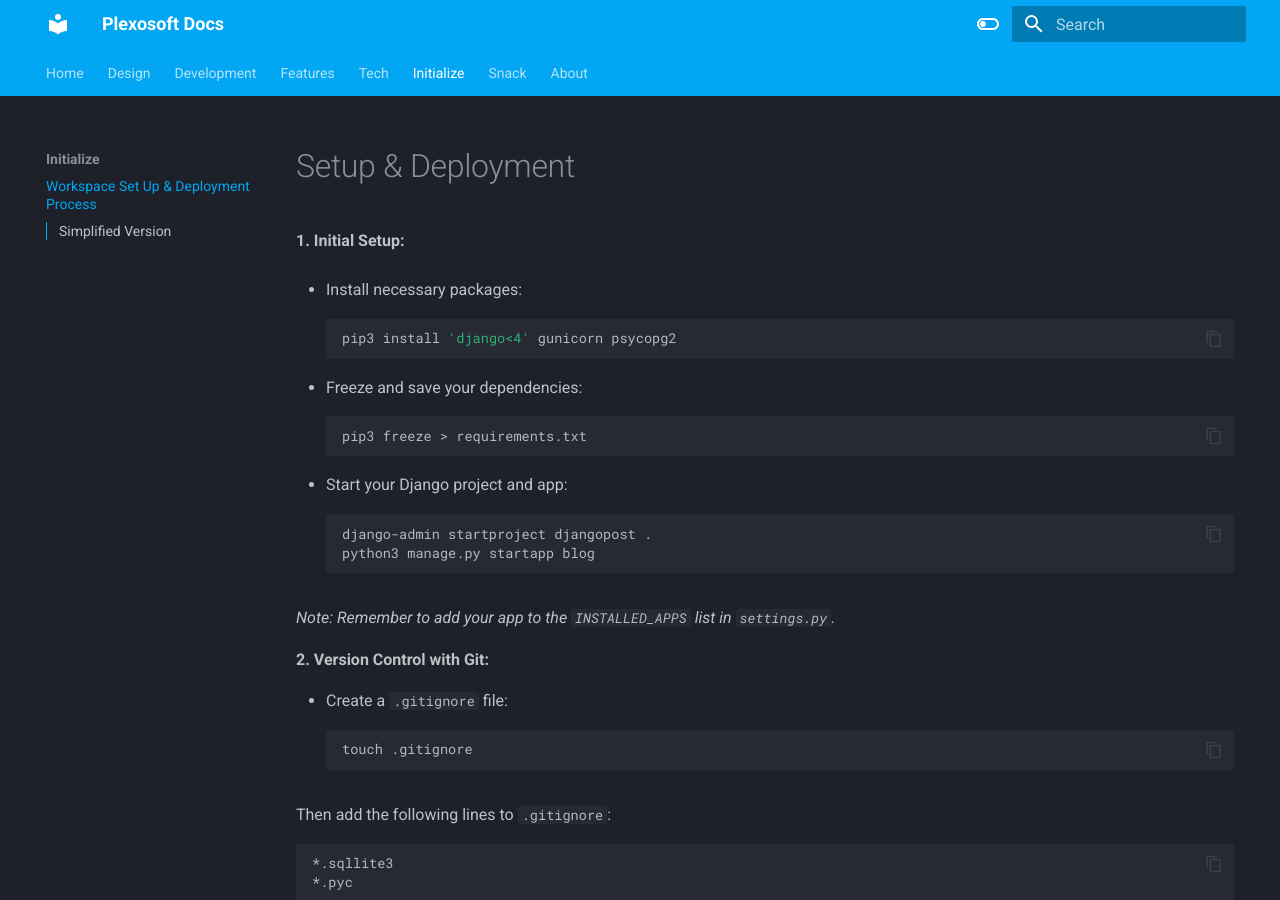
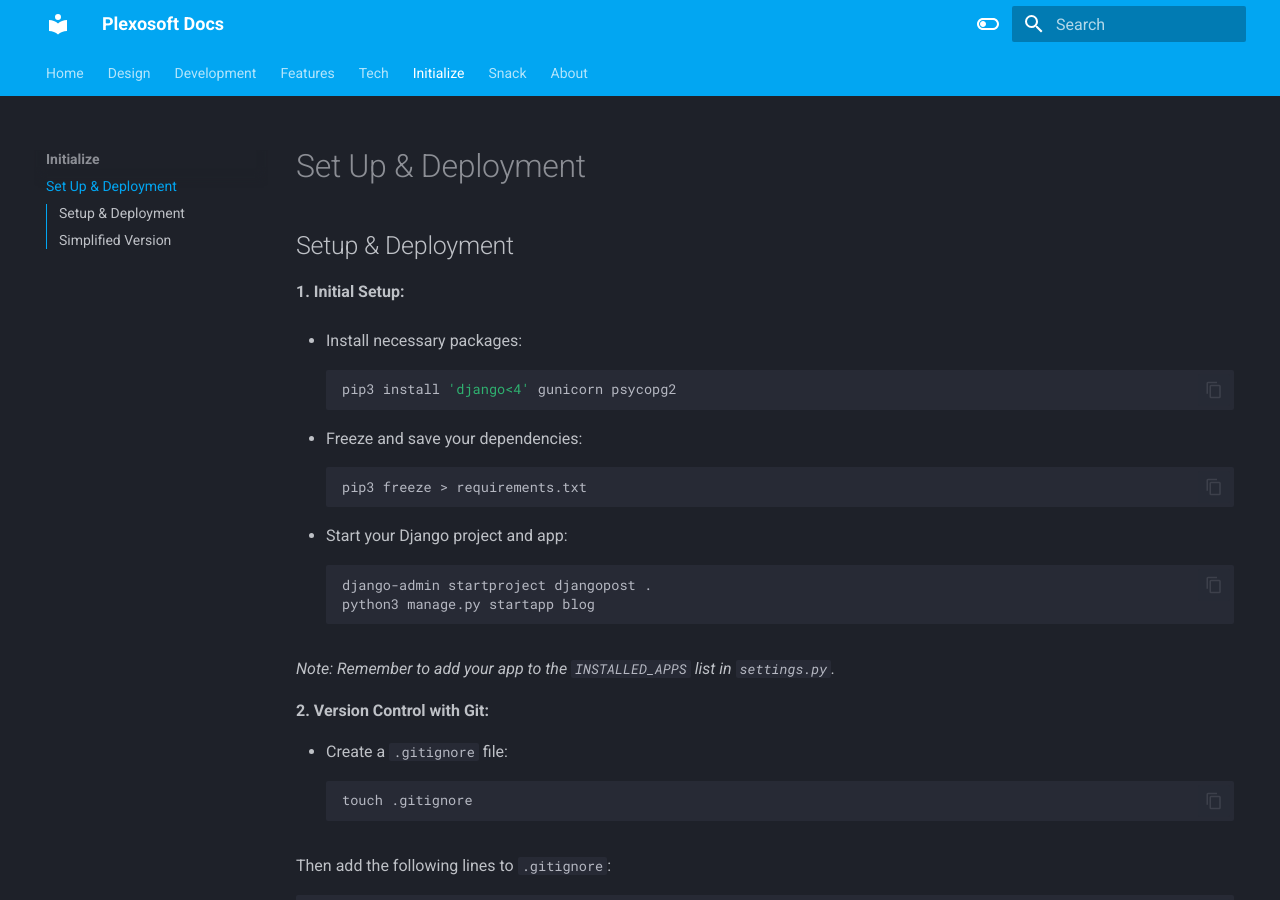
Before and after one commit to Code-Institute-Submissions/py, an MkDocs documentation site: the page built from docs/setup-and-deployment/setup_and_deployment.md, in a window 1280 px wide and 900 px high. Built offline with MkDocs 1.6.1 and Material for MkDocs 9.7.7, drawn with Linux system fonts in a browser that asks for light colours.

Commit message:
docs: correct index and add submenu

```diff
--- a/docs/setup-and-deployment/setup_and_deployment.md
+++ b/docs/setup-and-deployment/setup_and_deployment.md
@@ -1,4 +1,4 @@
-# Setup & Deployment
+## Setup & Deployment
 
 **1. Initial Setup:**
 
--- a/mkdocs.yml
+++ b/mkdocs.yml
@@ -33,9 +33,10 @@ nav:
   - Tech:
       - Technologies Used: tech-used/tech_used.md
   - Initialize:
-      - Workspace Set Up & Deployment Process: setup-and-deployment/setup_and_deployment.md
+      - Set Up & Deployment: setup-and-deployment/setup_and_deployment.md
   - Snack:
       - Developer's Snack: developer-snack/developer_snack.md
+      - Make Documentation: developer-snack/mkdoc/mkdoc.md
   - About: mkdocs_deploy.md
 
 # THEME
```
